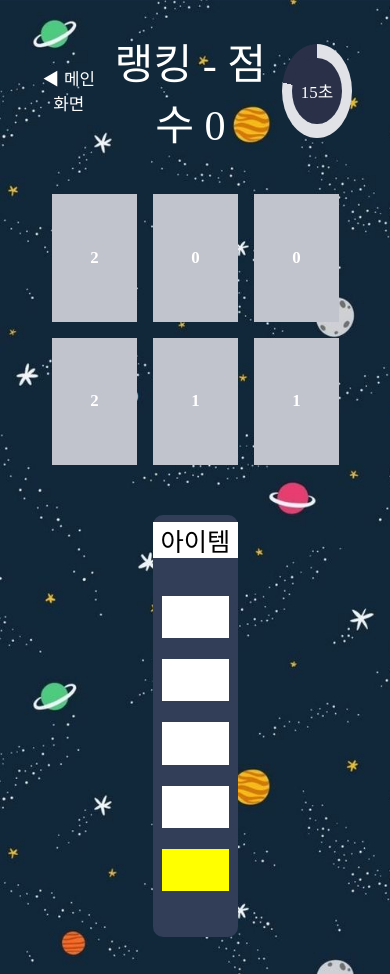
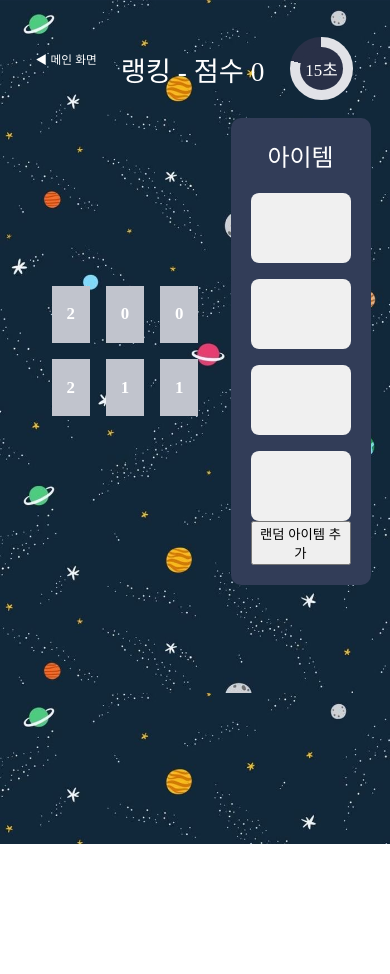
Before and after one commit to DS0UP/FlipCardGame, a plain HTML site: page Ver3/GameScreen.html in a window 390 px wide. After the commit the page ends 844 px from the top, so only its background shows below. Drawn offline with Linux system fonts and the light colour scheme; a web font is replaced by a local one.

Commit message:
걍 아이템 구현 함
으ㅏ아앙아ㅏㄱ

```diff
--- a/Ver3/GameScreen.css
+++ b/Ver3/GameScreen.css
@@ -17,7 +17,7 @@ body {
 .container {
     width: 90%;
     margin: auto;
-    padding: 20px;
+    padding: 3vh;
 }
 
 .round {
@@ -66,44 +66,54 @@ body {
     justify-content: center;
     align-items: center;
     position: relative;
-    flex-wrap: wrap;
 }
 
 .item-container {
     display: flex;
     flex-direction: column;
     align-items: center;
-    justify-content: center;
-    width: 10vh;
-    height: 50vh;
-    margin: 5%;
+    padding: 20px;
     background-color: #323d58;
-    text-align: center;
-    border-radius:10px;
+    border-radius: 10px;
   }
 
   .item-text {
-    background-color: white;
-    color: black;
-    width: 10vh;
-    font-size: 3vh;
+    font-size: 24px;
+    margin-bottom: 20px;
   }
 
   .items {
-    display: flex;
-    flex-direction: column;
-    justify-content: space-evenly;
-    align-items: stretch;
-    width: 80%;
-    height: 80%;
-    margin: 20%;
+    display: grid;
+    grid-template-columns: repeat(auto-fill, minmax(100px, 1fr));
+    gap: 16px;
   }
 
   .item {
-    height: 5vh;
-    background-color: white;
+    background-color: #f0f0f0;
+    color: #323d58;
+    padding: 20px;
+    border-radius: 8px;
+    aspect-ratio: 6 / 3; /* 3:4 비율을 유지 */
   }
 
-.selected {
-    background-color: yellow;
+@media (max-width: 600px) {
+    .container {
+        width: 90%;
+        margin: auto;
+        padding: 5vw;
     }
+
+    .back-button {
+        align-self: flex-start;
+        background: none;
+        margin-top: 5vw;
+        border: none;
+        color: white;
+        font-size: 3vw;
+        cursor: pointer;
+    }
+
+    .score-board {
+        font-size: 7vw;
+    }
+}
--- a/Ver3/GameScreen.html
+++ b/Ver3/GameScreen.html
@@ -33,16 +33,11 @@
             <!-- 카드 컨테이너 -->
             <div class="flip"></div>
 
-            <!-- 아이템 컨테이너 -->
+            <!-- 아이템 슬롯 컨테이너 -->
             <div class="item-container">
                 <div class="item-text">아이템</div>
-                <div class="items">
-                    <div class="item"></div>
-                    <div class="item"></div>
-                    <div class="item"></div>
-                    <div class="item"></div>
-                    <div class="item selected"></div>
-                </div>
+                <div class="items" id="items"></div>
+                <button onclick="addRandomItem()">랜덤 아이템 추가</button>
             </div>
         </div>
     </div>
--- a/Ver3/GameScreen.js
+++ b/Ver3/GameScreen.js
@@ -8,6 +8,7 @@ let flippedCards = [];
 let timerId;
 
 let score = 0;
+let sec = 0;
 
 let roundTime = [20, 30, 40, 50, 60];
 let roundColumn = [3, 6, 6, 6, 6];
@@ -63,6 +64,7 @@ function gameSet(round) {
     flipContainer.style.gridTemplateRows = `repeat(${CARD_PER_ROW}, 1fr)`;
     flipContainer.style.gridTemplateColumns = `repeat(${CARD_PER_COLUMN}, 1fr)`;
     flipContainer.style.gap = '1rem';
+    createItemSlots(4);
 }
 
 /**
@@ -196,7 +198,8 @@ function flipCard(selectedCard) {
 /**
  * 타이머 시작 함수
  */
-function startTimer(sec) {
+function startTimer(ssec) {
+    sec = ssec;
     timerDisplay.textContent = sec + "초";
     var num = 360;
     timerContainer.style.setProperty("--timerA", num + "deg")
@@ -252,6 +255,7 @@ function nextRound() {
     currentRound++;
 
     if (currentRound < roundColumn.length) {
+        addRandomItem()
         gameSet(currentRound);
         startTimer(roundTime[currentRound]);
     } else {
@@ -260,4 +264,79 @@ function nextRound() {
     }
 }
 
+const itemContainer = document.getElementById('items');
+
+// 아이템 종류를 미리 설정
+const itemTypes = ['시간 추가', '아이템 B'];
+
+// 아이템 슬롯을 원하는 수만큼 생성하는 함수
+function createItemSlots(slotCount) {
+    // 기존 아이템 슬롯 초기화
+    itemContainer.innerHTML = '';
+
+    for (let i = 0; i < slotCount; i++) {
+        const slot = document.createElement('div');
+        slot.classList.add('item');
+        slot.dataset.slotId = i;
+
+        // 슬롯 클릭 시 해당 아이템의 innerText를 확인
+        slot.addEventListener('click', function() {
+        const itemText = slot.innerText;
+        console.log('클릭된 아이템:', itemText);
+        switch (itemText) {
+            case '시간 추가':
+                sec += 10;
+                break;
+            case '아이템 B':
+
+                break;
+            default:
+                break;
+        }
+        slot.innerText = ''; // 클릭된 슬롯의 텍스트 제거
+        shiftItemsUp();
+        });
+
+        itemContainer.appendChild(slot);
+    }
+}
+
+function shiftItemsUp() {
+    const slots = document.querySelectorAll('.item');
+
+    // 슬롯 배열을 순차적으로 돌면서 빈 슬롯을 만나면
+    // 그 뒤의 슬롯들의 아이템을 위로 이동
+    let firstEmptySlotIndex = -1;
+    for (let i = 0; i < slots.length; i++) {
+        const slot = slots[i];
+        if (slot.innerText === '') {
+            if (firstEmptySlotIndex === -1) {
+                firstEmptySlotIndex = i;
+            }
+        } else if (firstEmptySlotIndex !== -1) {
+            // 빈 슬롯을 찾은 후, 그 이후 아이템을 위로 올리기
+            slots[firstEmptySlotIndex].innerText = slot.innerText;
+            slot.innerText = ''; // 원래 위치는 빈칸으로
+            firstEmptySlotIndex++; // 빈 슬롯을 찾은 위치를 이동
+        }
+    }
+}
+
+// 랜덤 아이템을 빈 슬롯에 추가하는 함수
+function addRandomItem() {
+    const slots = document.querySelectorAll('.item');
+
+    // 빈 슬롯 찾기 (innerText가 비어 있는 슬롯 찾기)
+    const emptySlots = Array.from(slots).filter(slot => slot.innerText === '');
+
+    if (emptySlots.length > 0) {
+        // 랜덤 아이템을 itemTypes 배열에서 선택
+        const randomItem = itemTypes[Math.floor(Math.random() * itemTypes.length)];
+        const randomSlot = emptySlots[0]; // 빈 슬롯 중 첫 번째 슬롯을 선택
+        randomSlot.innerText = randomItem;
+    } else {
+        console.log('빈 슬롯이 없습니다');
+    }
+}
+
 gameStart();
--- a/Ver3/Timer.css
+++ b/Ver3/Timer.css
@@ -39,3 +39,13 @@
     background-color: #293047;
     border-radius: 50%;
 }
+
+@media (max-width: 600px) {
+    .timer-container {
+        display: flex;
+        justify-content: center;
+        align-items: center;
+        width: 20vw;
+        height: 20vw;
+    }
+}
```
Lines whose indentation alone changed are shown as unchanged.
